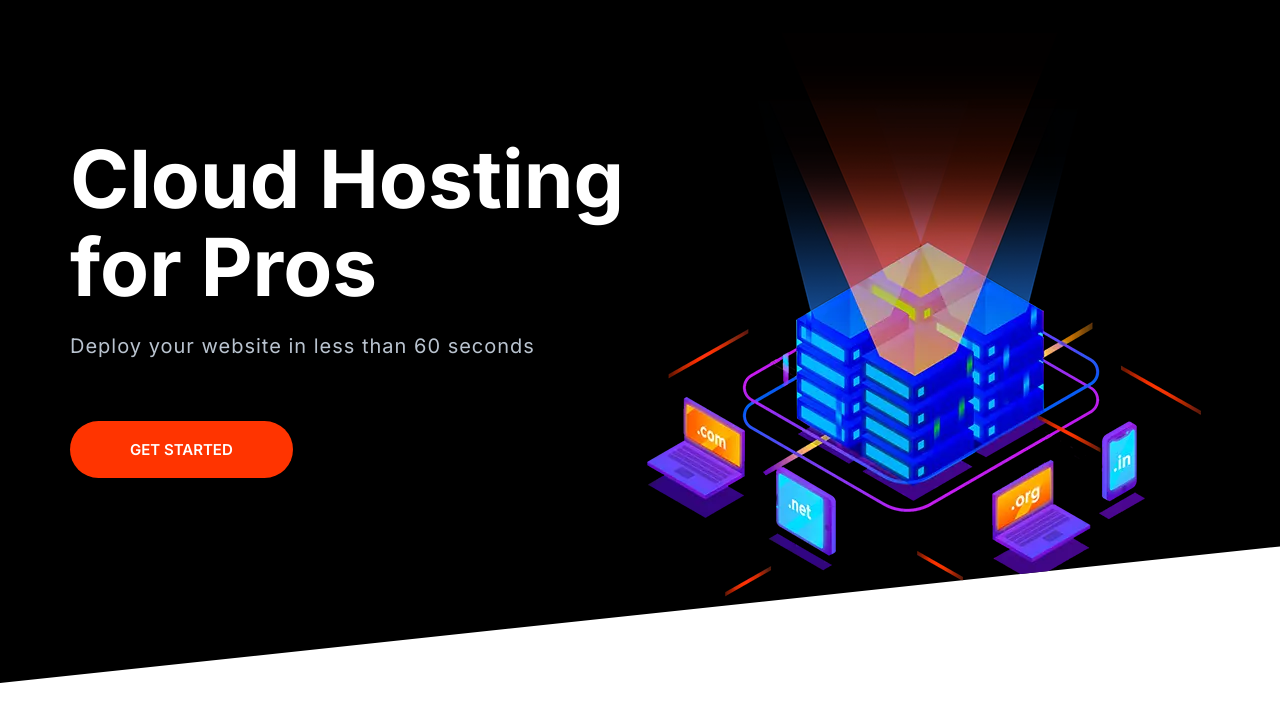
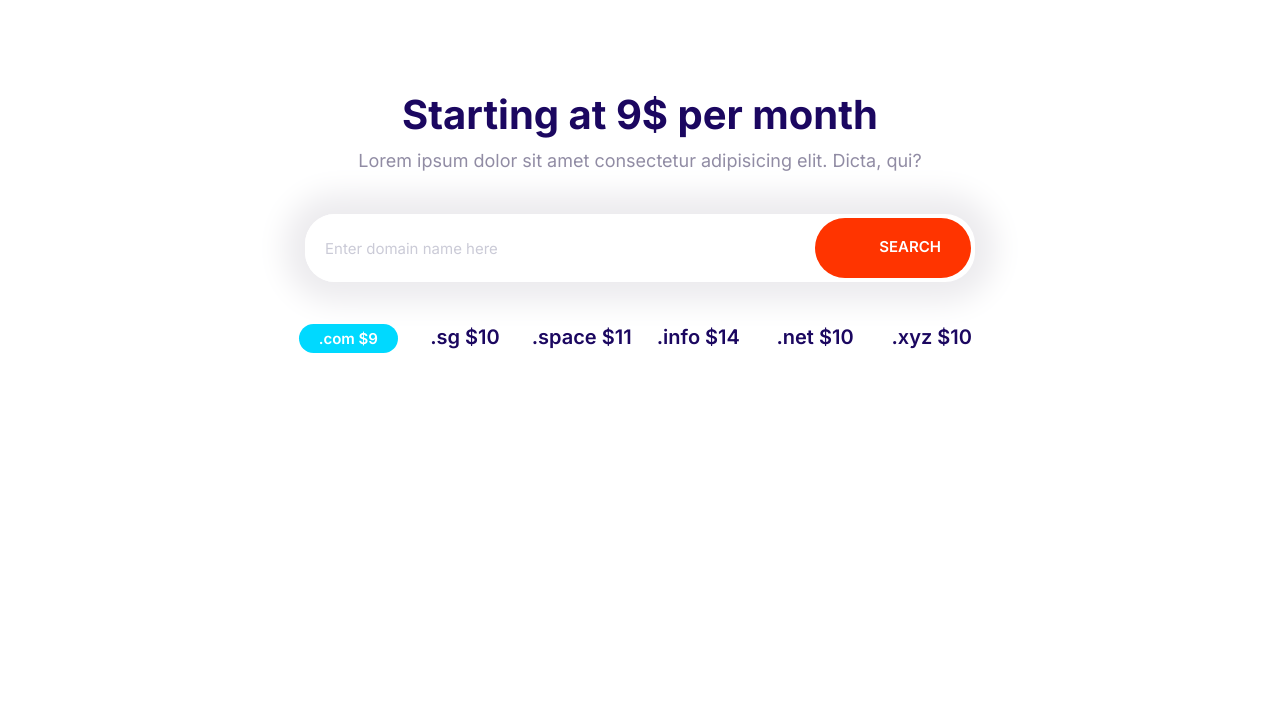
Before and after one commit to mariashahid/Moshify, a plain HTML site: page index.html in a window 1280 px wide. Drawn offline with Linux system fonts and the light colour scheme.

Commit message:
Added domain block.

```diff
--- a/css/styles.css
+++ b/css/styles.css
@@ -202,9 +202,17 @@ a {
   font-size: 1.8rem;
   font-weight: 600;
   margin: 1rem 0;
+  outline: 0;
   padding: 2rem 3rem;
   text-transform: uppercase;
   white-space: nowrap;
+}
+
+.btn .icon {
+  width: 2rem;
+  height: 2rem;
+  margin-right: 1rem;
+  vertical-align: middle;
 }
 
 .btn--primary {
@@ -285,7 +293,7 @@ a {
 .input-group .input {
   border: 0;
   flex-grow: 1;
-  padding: 1.5rem 1rem;
+  padding: 1.5rem 2rem;
 }
 
 .input-group .btn {
@@ -707,3 +715,28 @@ a {
     align-self: center;
   }
 }
+
+/* Domain Block */
+.block-domain .input-group {
+  box-shadow: 0 0 30px 20px #ecebee;
+  border: 0;
+  margin: 4rem auto;
+  max-width: 670px;
+}
+
+.block-domain__prices {
+  display: grid;
+  grid-template-columns: repeat(3, 1fr);
+  grid-template-rows: repeat(2, 6rem);
+  font-size: 2rem;
+  font-weight: 600;
+  justify-items: center;
+  max-width: 700px;
+  margin: 0 auto;
+}
+
+@media screen and (min-width: 768px) {
+  .block-domain__prices {
+    grid-template-columns: repeat(auto-fit, minmax(10rem, 1fr));
+  }
+}
--- a/index.html
+++ b/index.html
@@ -15,27 +15,30 @@
     />
   </head>
   <body>
-    <section class="block block--dark block--skewed-left hero">
-      <div class="container grid grid--1x2">
-        <header class="block__header hero__content">
-          <h1 class="block__heading">Cloud Hosting for Pros</h1>
-          <p class="hero__tagline">
-            Deploy your website in less than 60 seconds
-          </p>
-          <button class="btn btn--accent btn--stretched">Get Started</button>
-        </header>
-        <picture>
-          <source
-            type="image/webp"
-            srcset="images/banner.webp 1x, images/banner@2x.webp 2x"
-          />
-          <source
-            type="image/png"
-            srcset="images/banner.png 1x, images/banner@2x.png 2x"
-          />
-          <img class="hero__image" src="images/banner.png" alt="" />
-        </picture>
+    <section class="block container block-domain">
+      <header class="block__header">
+        <h2>Starting at 9$ per month</h2>
+        <p>
+          Lorem ipsum dolor sit amet consectetur adipisicing elit. Dicta, qui?
+        </p>
+      </header>
+      <div class="input-group">
+        <input type="text" class="input" placeholder="Enter domain name here" />
+        <button class="btn btn--accent">
+          <svg class="icon icon--white">
+            <use xlink:href="images/sprite.svg#search"></use>
+          </svg>
+          Search
+        </button>
       </div>
+      <ul class="list block-domain__prices">
+        <li><span class="badge badge--secondary">.com $9</span></li>
+        <li>.sg $10</li>
+        <li>.space $11</li>
+        <li>.info $14</li>
+        <li>.net $10</li>
+        <li>.xyz $10</li>
+      </ul>
     </section>
     <script src="js/main.js"></script>
   </body>
```
Also changed, not shown: components/block-domain.html (added, +23 -0 lines).
